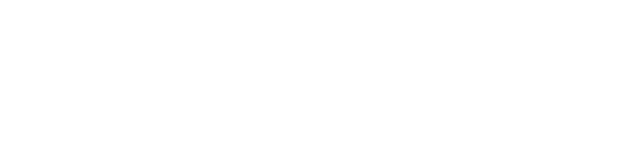
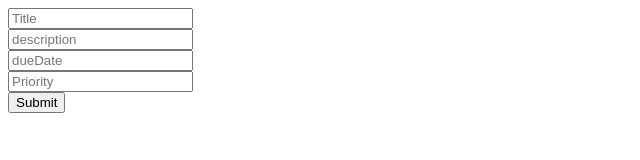
Before and after one commit to ollyjw/odin-todolist, a plain HTML site: page index.html in a window 1280 px wide. Shown: the whole page, without its empty margins (0-640 px from the left). Drawn offline with Linux system fonts and the light colour scheme.

Commit message:
initial plans & structure

```diff
--- a/index.html
+++ b/index.html
@@ -11,6 +11,33 @@
 
     <div id="content"></div>
 
+    <div class="modal">
+        <form action="" id="">
+            <div class="row">
+                <!-- <label for="title">Title</label> -->
+                <input type="text" name="title" id="title" placeholder="Title">
+            </div>
+            <div class="row">
+                <!-- <label for="description">description</label> -->
+                <input type="text" name="description" id="description" placeholder="description">
+            </div>
+            <div class="row">
+                <!-- <label for="dueDate">dueDate</label> -->
+                <input type="number" name="dueDate" id="dueDate" placeholder="dueDate">
+            </div>
+            <div class="row">
+                <!-- <label for="Priority">Priority</label> -->
+                <input type="text" name="Priority" id="Priority" placeholder="Priority">
+            </div>
+
+
+            <button id="submit">Submit</button>
+
+        </form>
+    </div>
+
+    <div class="" id="overlay"></div>
+
 
     <script src="main.js"></script>
 </body>
--- a/main.js
+++ b/main.js
@@ -1 +1 @@
-console.log("test");
+(()=>{"use strict";let t=[];t.push({projectTitle:"Default project"}),console.log(t);let e=[];const o=("eat",i="eat ingredients straight out of the fridge",r="soon",s="high",e.push({title:"eat",description:i,dueDate:r,priority:s}),console.log(e),{title:"eat",description:i,dueDate:r,priority:s});var i,r,s;console.log(o)})();
```
